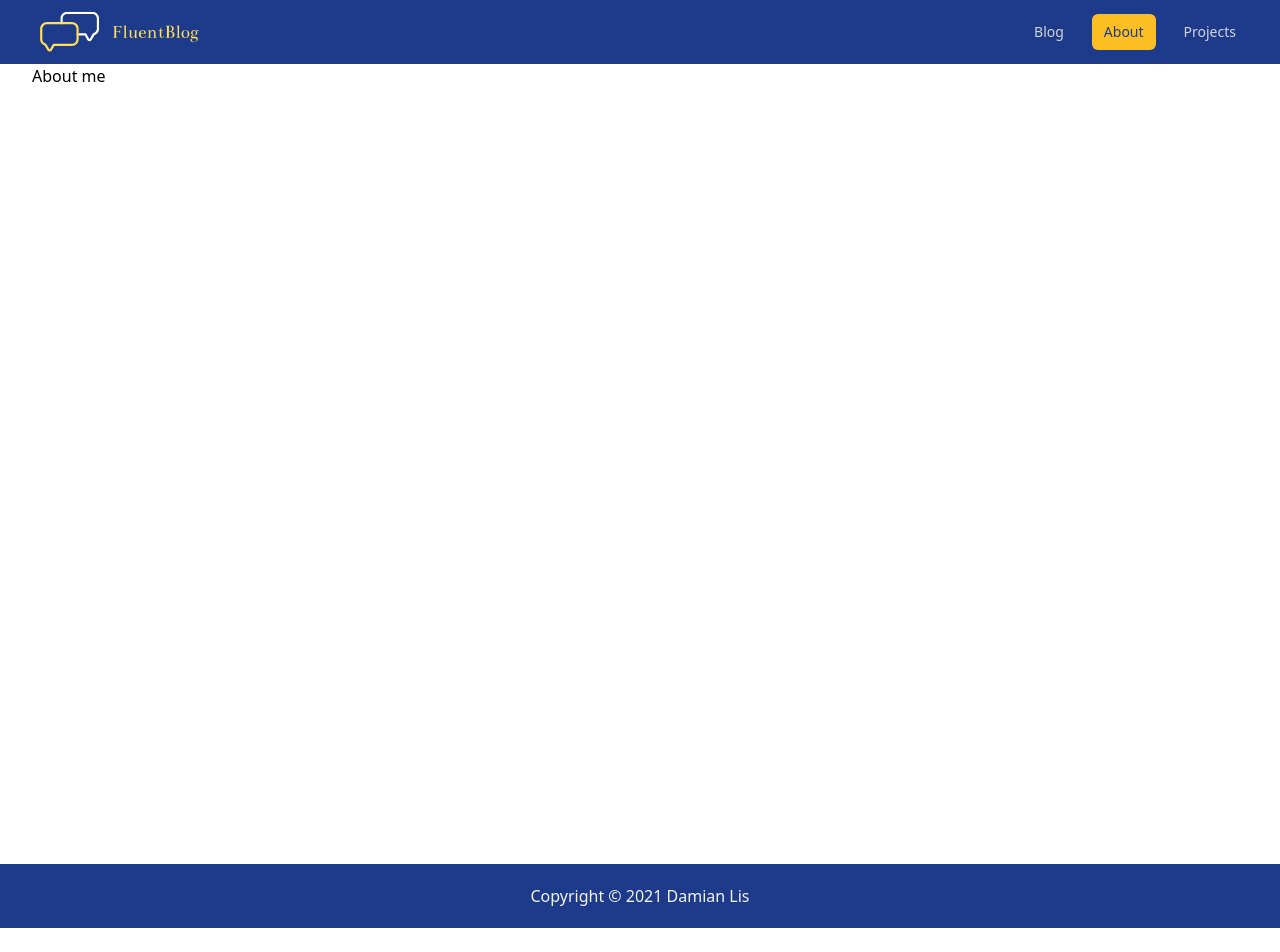
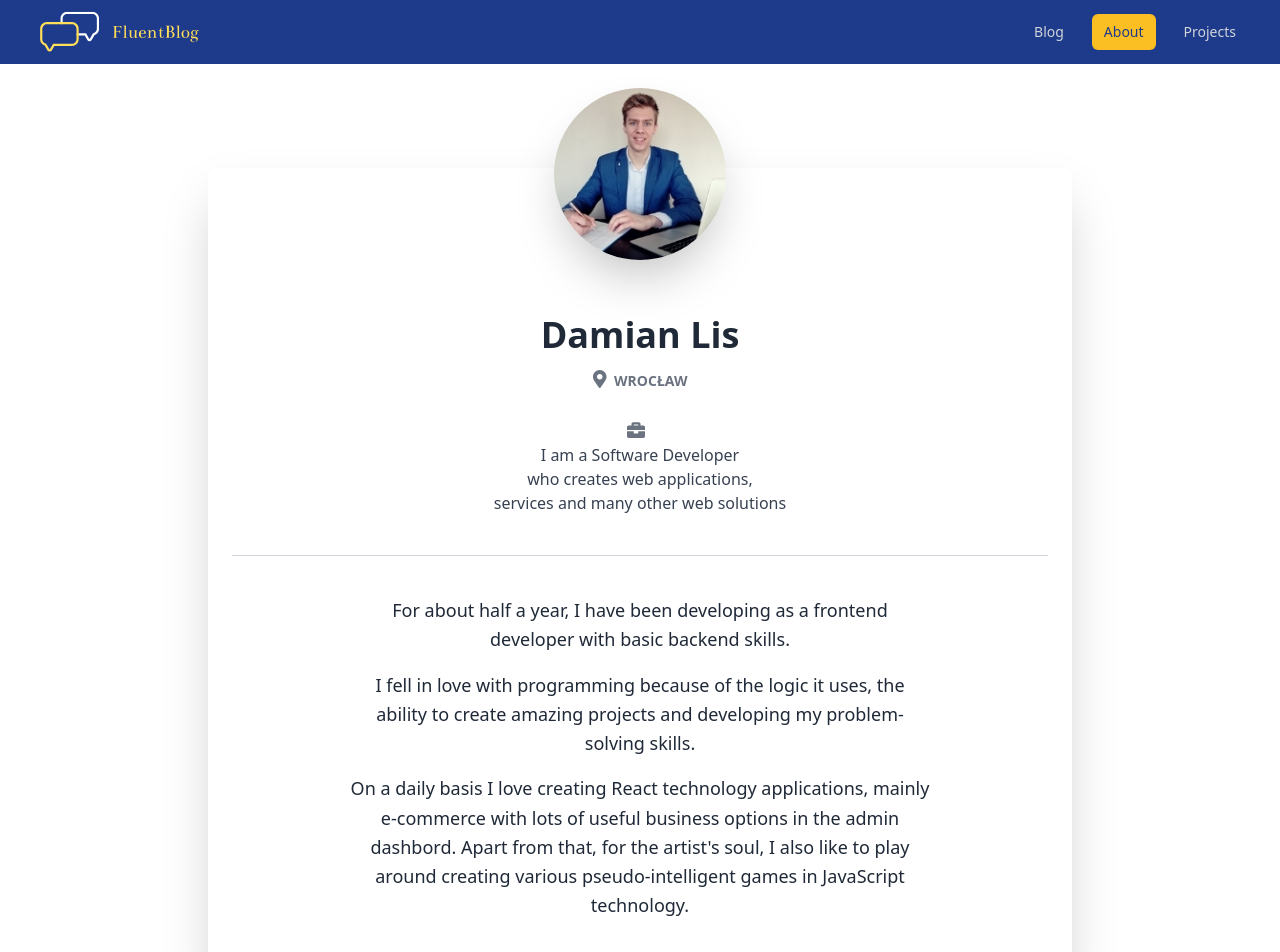
Before and after one commit to damian-lis/fluent-blog, a Next.js app: page /about in a window 1280 px wide. Shown: the top 952 px of the page. Before the commit the page ends 928 px from the top, so only its background shows below. Built offline with nearby package versions, Linux system fonts and the light colour scheme.

Commit message:
Added avatar.jpg to photo folder and created structure and styles for about.js

```diff
--- a/pages/about.js
+++ b/pages/about.js
@@ -1,5 +1,61 @@
 import Layout from 'containers/Layout';
+import Image from 'next/image';
 
 export default function About() {
-  return <Layout>About me</Layout>;
+  return (
+    <Layout>
+      <section className="relative py-16">
+        <div className="max-w-4xl px-4 m-auto">
+          <div className="relative flex flex-col min-w-0 break-words bg-white w-full mb-6 shadow-2xl rounded-lg mt-10">
+            <div className="px-6">
+              <div className="flex flex-wrap justify-center">
+                <div className="w-full lg:w-3/12 px-4 lg:order-2 flex justify-center">
+                  <img
+                    alt="avatar"
+                    src="/photo/avatar.jpg"
+                    className="shadow-2xl rounded-full h-auto align-middle border-none -mt-20 "
+                  />
+                </div>
+              </div>
+              <div className="text-center mt-12">
+                <h3 className="text-4xl font-semibold leading-normal mb-2 text-gray-800 mb-2">
+                  Damian Lis
+                </h3>
+                <div className="text-sm leading-normal mt-0 mb-2 text-gray-500 font-bold uppercase">
+                  <i className="fas fa-map-marker-alt mr-2 text-lg text-gray-500"></i>
+                  Wrocław
+                </div>
+                <div className="mb-2 text-gray-700 mt-7">
+                  <i className="fas fa-briefcase mr-2 text-lg text-gray-500"></i>
+                  <p>I am a Software Developer</p>
+                  <p>who creates web applications,</p>
+                  <p>services and many other web solutions</p>
+                </div>
+              </div>
+              <div className="mt-10 py-10 border-t border-gray-300 text-center">
+                <div className="flex flex-wrap justify-center">
+                  <div className="w-full lg:w-9/12 px-4">
+                    <p className="mb-4 text-lg leading-relaxed text-gray-800">
+                      For about half a year, I have been developing as a frontend developer with
+                      basic backend skills.
+                    </p>
+                    <p className="mb-4 text-lg leading-relaxed text-gray-800">
+                      I fell in love with programming because of the logic it uses, the ability to
+                      create amazing projects and developing my problem-solving skills.
+                    </p>
+                    <p className="mb-4 text-lg leading-relaxed text-gray-800">
+                      On a daily basis I love creating React technology applications, mainly
+                      e-commerce with lots of useful business options in the admin dashbord. Apart
+                      from that, for the artist's soul, I also like to play around creating various
+                      pseudo-intelligent games in JavaScript technology.
+                    </p>
+                  </div>
+                </div>
+              </div>
+            </div>
+          </div>
+        </div>
+      </section>
+    </Layout>
+  );
 }
```
Also changed, not shown: public/photo/avatar.jpg (added).
